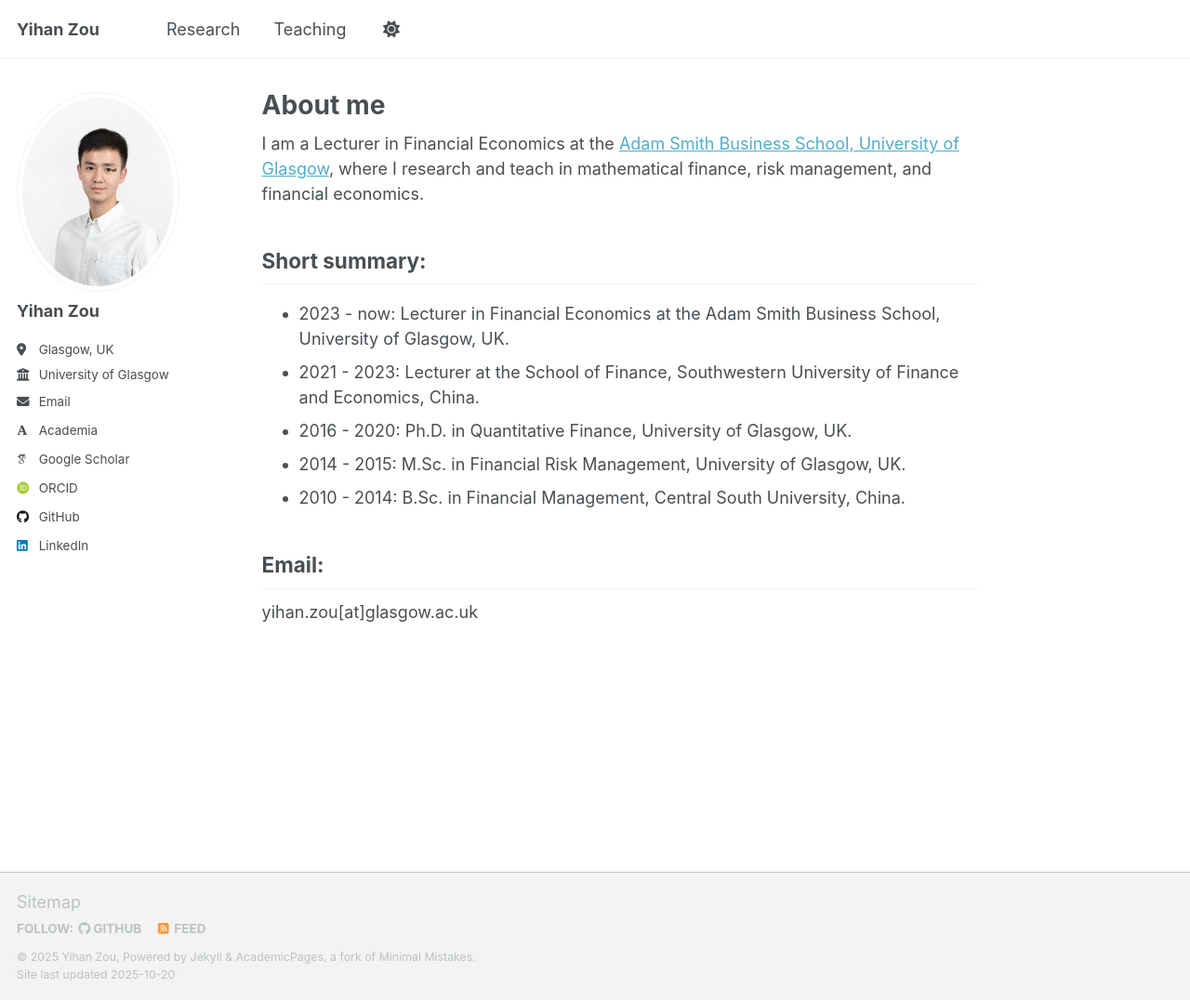
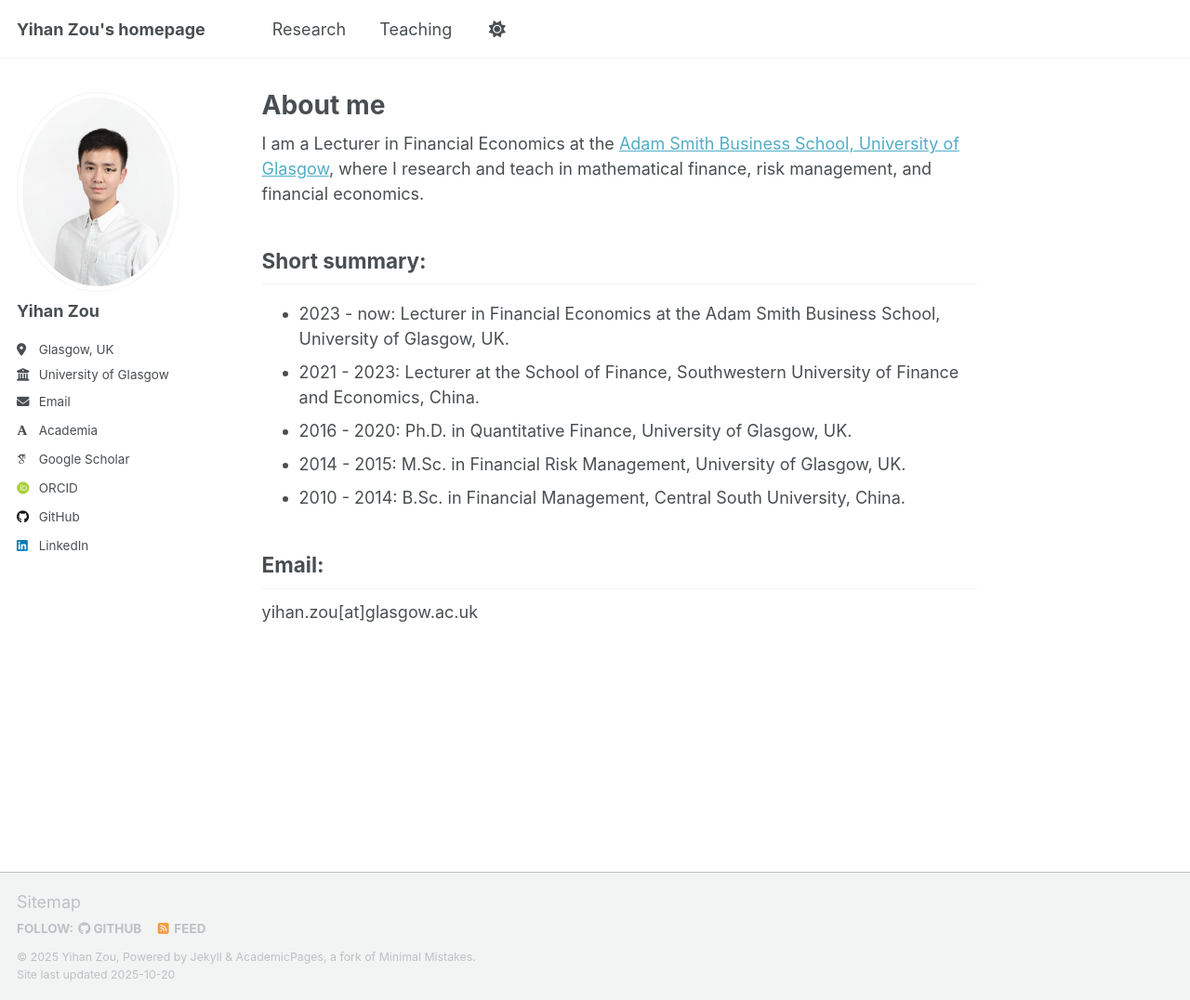
Before and after one commit to yihanZzz/yihanZzz.github.io, a Jekyll site: the page built from _pages/about.md, in a window 1280 px wide and 1076 px high. Shown: the whole window at 93% size. Built offline with Jekyll 4.4.1, drawn with Linux system fonts in a browser that asks for light colours; some web fonts are replaced; a script that is not in the unit is left out.

Commit message:
Update _config.yml

```diff
--- a/_config.yml
+++ b/_config.yml
@@ -9,7 +9,7 @@
 # Basic Site Settings
 locale                   : "en-US"
 site_theme               : "default" # Currently available options are "default", "air"
-title                    : "Yihan Zou" # "Main"
+title                    : "Yihan Zou's homepage" # "Main"
 title_separator          : "-"
 name                     : &name "Yihan Zou"
 description              : &description "Lecturer in Financial Economics at University of Glasgow"   # Update this with a general description of your site, this is the default if not overridden by a page
```
